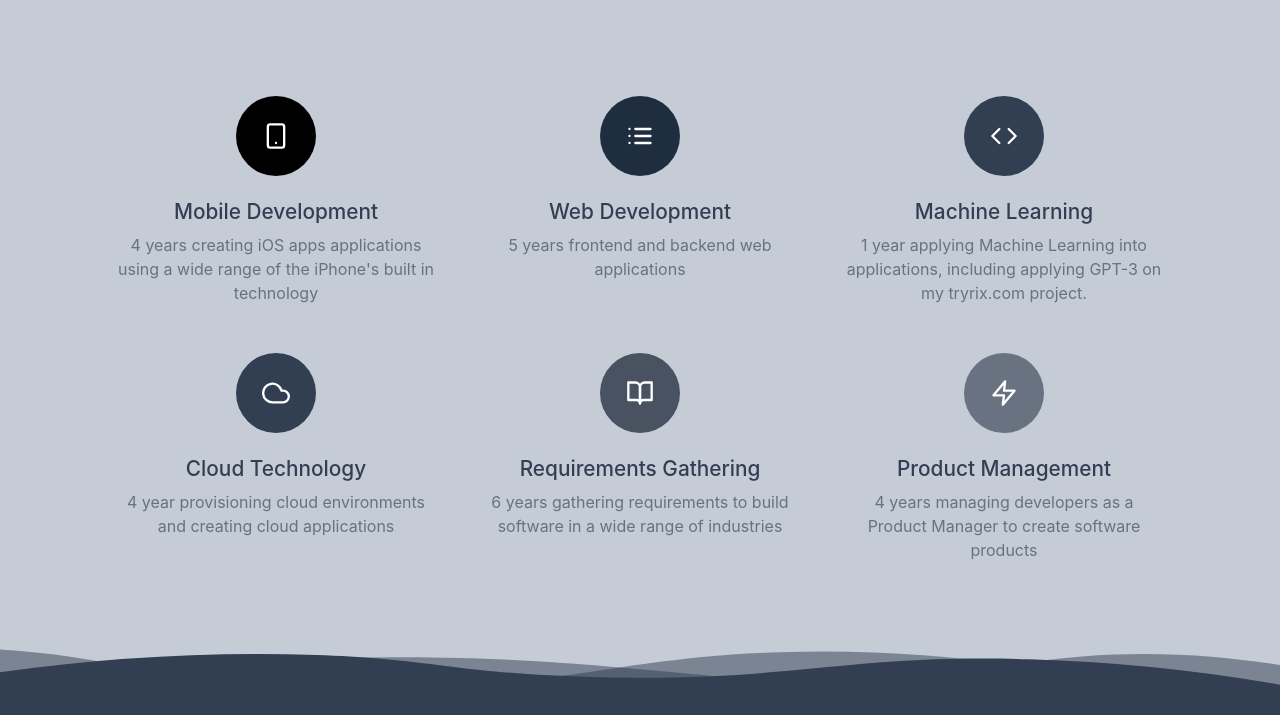
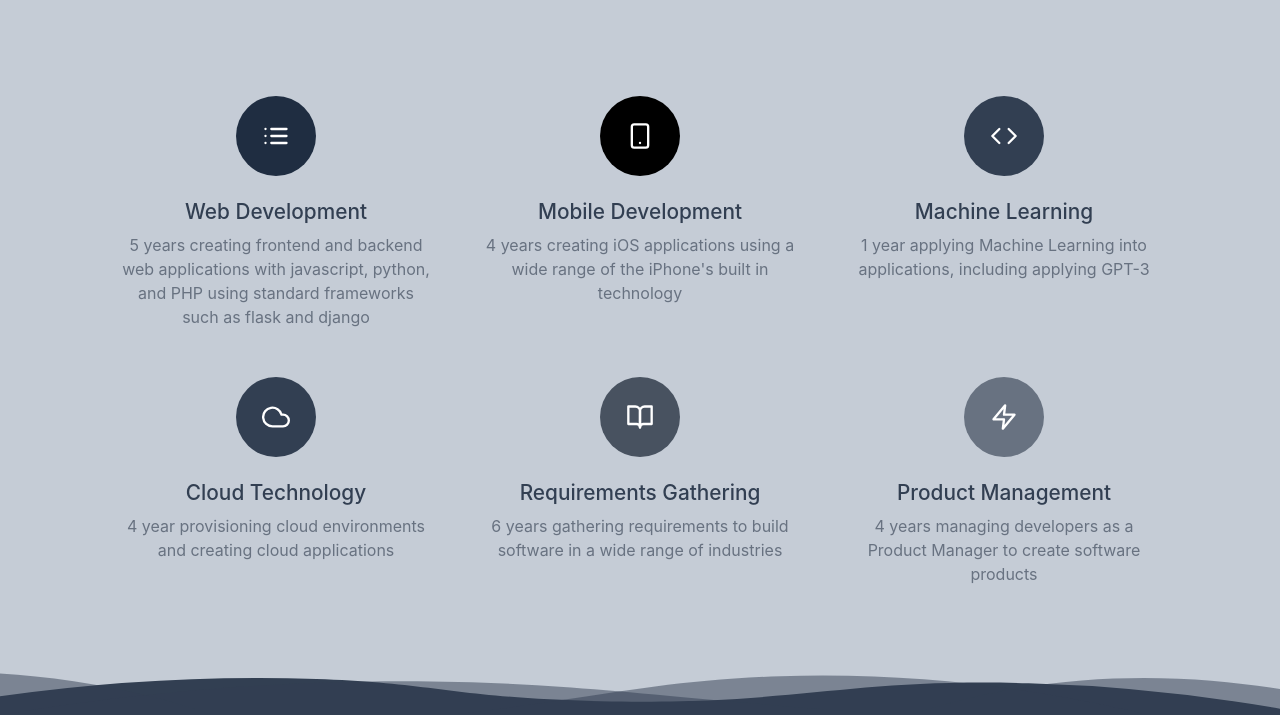
Before and after one commit to joshbickett/joshbickett.com, a Django app: page / in a window 1280 px wide. Shown: the part 570-1285 px from the top of the page. Run offline with Django 3.2, Linux system fonts and the light colour scheme; parts of the project's set-up code (start-up, migrations or seed data) failed here and were passed over; some libraries are stand-ins or nearby versions; some web fonts are replaced.

```diff
--- a/portfolio/templates/portfolio/home.html
+++ b/portfolio/templates/portfolio/home.html
@@ -26,21 +26,20 @@
 <section class="bg-gray-400 py-10">
 	<div class="container">
 		<div class="row text-center">
-
+			<div class="col-lg-4 mb-5 mb-lg-0">
+				<div class="icon-stack icon-stack-xl bg-gray-900 text-white mb-4"><i data-feather="list"></i></div>
+				<h3>Web Development</h3>
+				<p class="mb-0">5 years creating frontend and backend web applications with javascript, python, and PHP using standard frameworks such as flask and django</p>
+			</div>
 			<div class="col-lg-4 mb-5 mb-lg-0">
 				<div class="icon-stack icon-stack-xl bg-black text-white mb-4"><i data-feather="smartphone"></i></div>
 				<h3>Mobile Development</h3>
-				<p class="mb-0">4 years creating iOS apps applications using a wide range of the iPhone's built in technology</p>
-			</div>
-			<div class="col-lg-4 mb-5 mb-lg-0">
-				<div class="icon-stack icon-stack-xl bg-gray-900 text-white mb-4"><i data-feather="list"></i></div>
-				<h3>Web Development</h3>
-				<p class="mb-0">5 years frontend and backend web applications</p>
+				<p class="mb-0">4 years creating iOS applications using a wide range of the iPhone's built in technology</p>
 			</div>
 			<div class="col-lg-4">
 				<div class="icon-stack icon-stack-xl bg-gray-800 text-white mb-4"><i data-feather="code"></i></div>
 				<h3>Machine Learning</h3>
-				<p class="mb-0">1 year applying Machine Learning into applications, including applying GPT-3 on my tryrix.com project.</p>
+				<p class="mb-0">1 year applying Machine Learning into applications, including applying GPT-3</p>
 			</div>
 
 		</div>
@@ -136,7 +135,7 @@
 
 	<div class="container">
 		<div class="row justify-content-center">
-			<div class="col-lg-8 text-center">
+			<div class="col-lg-4 text-center">
 				<img class="img-fluid rounded-circle mb-3" src="{% static 'portfolio/me.jpeg' %}" alt="...">
 				<h2>Contact me</h2>
 				<p class="mb-5">I am open to exciting opportunities working on the future of Machine Learning and AI.</p>
@@ -149,14 +148,14 @@
 							</div>
 						</div>
 					</div>
-					<div class="col">
-						<div class="card">
-							<div class="card-body">
-								<div class="icon-stack icon-stack-lg bg-green text-white mb-3"><svg xmlns="http://www.w3.org/2000/svg" width="24" height="24" viewBox="0 0 24 24" fill="none" stroke="currentColor" stroke-width="2" stroke-linecap="round" stroke-linejoin="round" class="feather feather-smartphone"><rect x="5" y="2" width="14" height="20" rx="2" ry="2"></rect><line x1="12" y1="18" x2="12.01" y2="18"></line></svg></div>
-								<div class="small">714-747-4702</div>
-							</div>
-						</div>
-					</div>
+{#					<div class="col">#}
+{#						<div class="card">#}
+{#							<div class="card-body">#}
+{#								<div class="icon-stack icon-stack-lg bg-green text-white mb-3"><svg xmlns="http://www.w3.org/2000/svg" width="24" height="24" viewBox="0 0 24 24" fill="none" stroke="currentColor" stroke-width="2" stroke-linecap="round" stroke-linejoin="round" class="feather feather-smartphone"><rect x="5" y="2" width="14" height="20" rx="2" ry="2"></rect><line x1="12" y1="18" x2="12.01" y2="18"></line></svg></div>#}
+{#								<div class="small">714-747-4702</div>#}
+{#							</div>#}
+{#						</div>#}
+{#					</div>#}
 				</div>
 			</div>
 		</div>
```
Also changed, not shown: portfolio/templates/portfolio/projects.html (+7 -0 lines), portfolio/static/portfolio/makememe.png (added).
